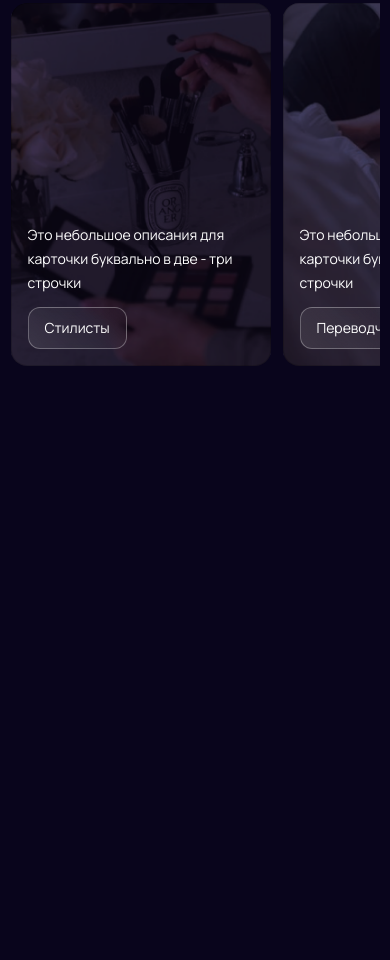
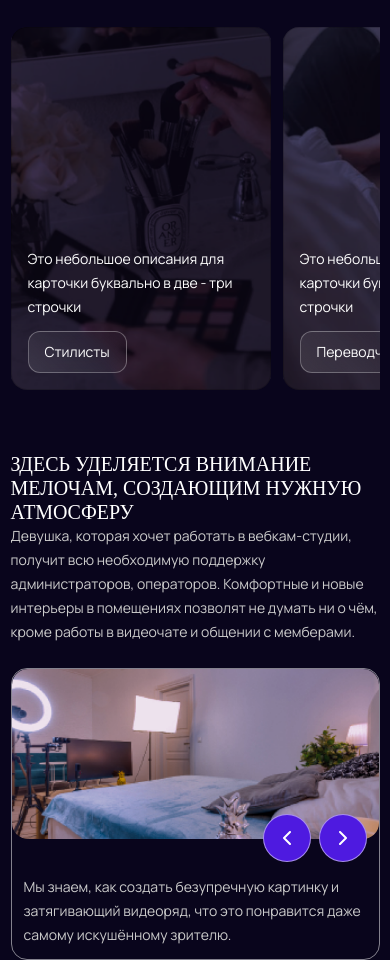
Before and after one commit to alchemycat/Stellar-Landing, a website: page src/index.html in a window 390 px wide. Shown: the part 965-1925 px from the top of the page. Before the commit the page ends 1333 px from the top, so only its background shows below. Drawn offline with nearby package versions, Linux system fonts and the light colour scheme; files that its build step writes are made by us from their sources; files whose address does not match are found by name; a web font is replaced by a local one.

Commit message:
добавил еще одну секцию со слайдеров + адаптив

```diff
--- a/gulp/version.json
+++ b/gulp/version.json
@@ -1,3 +1,3 @@
 {
-    "main": "20230729174928"
+    "main": "20230729201119"
 }
--- /dev/null
+++ b/src/html/atmo.html
@@ -0,0 +1,51 @@
+<section class="atmo">
+    <div class="container">
+        <div class="atmo__wrapper">
+            <div class="row flex-column flex-md-row justify-content-between">
+                <div class="col-12 col-md-5 col-lg-5">
+                    <h2 class="atmo__header text__h2">
+                        Здесь уделяется внимание мелочам, создающим нужную атмосферу
+                    </h2>
+                </div>
+                <div class="col-12 col-md-6">
+                    <p class="atmo__subheader text__subheader">
+                        Девушка, которая хочет работать в вебкам-студии, получит всю необходимую поддержку администраторов, операторов. Комфортные и новые интерьеры в помещениях позволят не думать ни о чём, кроме работы в видеочате и общении с мемберами.
+                    </p>
+                </div>
+
+            </div>
+        </div>
+        <div class="atmo__content">
+            <div class="atmo__slider swiper">
+                <div class="swiper-wrapper">
+                    <div class="atmo__slide swiper-slide">
+                        <div class="atmo__img">
+                            <img src="@img/slide-1.png" alt="slide">
+                        </div>
+                        <p class="atmo__desc">Мы знаем, как создать безупречную картинку и затягивающий видеоряд, что это понравится даже самому искушённому зрителю.</p>
+                    </div>
+                    <div class="atmo__slide swiper-slide">
+                        <div class="atmo__img">
+                            <img src="@img/slide-1.png" alt="slide">
+                        </div>
+                        <p class="atmo__desc">Мы знаем, как создать безупречную картинку и затягивающий видеоряд, что это понравится даже самому искушённому зрителю.</p>
+                    </div>
+                </div>
+                <div class="atmo__navigation swiper-navigation">
+                    <div class="atmo__arrow atmo__arrow-next">
+                        <svg width="8" height="14" viewBox="0 0 8 14" fill="none" xmlns="http://www.w3.org/2000/svg">
+                            <path d="M7 13.0007L1 7.00073L7 1.00073" stroke="white" stroke-width="2" stroke-linecap="round" stroke-linejoin="round"/>
+                        </svg>
+
+                    </div>
+                    <div class="atmo__arrow atmo__arrow-prev">
+                        <svg width="8" height="14" viewBox="0 0 8 14" fill="none" xmlns="http://www.w3.org/2000/svg">
+                            <path d="M1 1.00073L7 7.00073L1 13.0007" stroke="white" stroke-width="2" stroke-linecap="round" stroke-linejoin="round"/>
+                        </svg>
+
+                    </div>
+                </div>
+            </div>
+        </div>
+    </div>
+</section>
--- a/src/index.html
+++ b/src/index.html
@@ -8,6 +8,7 @@
 			<main class="content">
 				@@include('html/intro.html', {})
 				@@include('html/about.html', {})
+				@@include('html/atmo.html', {})
 			</main>
 			@@include('html/footer.html', {})
 		</div>
--- a/src/js/app.js
+++ b/src/js/app.js
@@ -1,9 +1,7 @@
 import * as flsFunctions from "./modules/functions.js";
-import slider from "./modules/slider.js";
 
 document.addEventListener("DOMContentLoaded", () => {
 	flsFunctions.isWebp();
-	slider();
 
 	const burger = document.querySelector(".burger");
 
@@ -23,4 +21,40 @@ document.addEventListener("DOMContentLoaded", () => {
 			burger.classList.remove("active");
 		}
 	}
+
+
+	const slider = () => {
+		new Swiper(".mySwiper", {
+            slidesPerView: 4,
+            loop: true,
+            spaceBetween: 16,
+            breakpoints: {
+              320: {
+                slidesPerView: 'auto',
+                spaceBetween: 12,
+              },
+              575: {
+                slidesPerView: 2,
+                spaceBetween: 12,
+              },
+              768: {
+                slidesPerView: 'auto',
+                spaceBetween: 12,
+              },
+              992: {
+                slidesPerView: 4,
+                spaceBetween: 16,
+              }
+            },
+        });
+
+		new Swiper(".atmo__slider", {
+			navigation: {
+				nextEl: ".atmo__arrow-next",
+				prevEl: ".atmo__arrow-prev",
+			  },
+		});
+	}
+
+	slider();
 });
--- a/src/js/modules/slider.js
+++ /dev/null
@@ -1,27 +0,0 @@
-export default function slider() {
-	try {
-        new Swiper(".mySwiper", {
-            slidesPerView: 4,
-            loop: true,
-            spaceBetween: 16,
-            breakpoints: {
-              320: {
-                slidesPerView: 'auto',
-                spaceBetween: 12,
-              },
-              575: {
-                slidesPerView: 2,
-                spaceBetween: 12,
-              },
-              768: {
-                slidesPerView: 'auto',
-                spaceBetween: 12,
-              },
-              992: {
-                slidesPerView: 4,
-                spaceBetween: 16,
-              }
-            },
-        });
-	} catch {}
-}
--- a/src/scss/components/_about.scss
+++ b/src/scss/components/_about.scss
@@ -5,6 +5,7 @@
     }
     &__subheader {
         color: var(--subheader-color);
+        text-transform: uppercase;
     }
     &__cards {
         margin-top: var(--content-offset-y);
--- /dev/null
+++ b/src/scss/components/_atmo.scss
@@ -0,0 +1,125 @@
+.atmo {
+    padding-top: var(--section-offset-y);
+    &__content {
+        margin-top: var(--content-offset-y);
+    }
+    &__header {
+        font-family: var(--font-secondary);
+        text-transform: uppercase;
+    }
+    &__subheader {
+        color: var(--subheader-color);
+    }
+    &__slider {
+        border: 1px solid rgba(255,255,255,0.5);
+        border-radius: var(--border-radius-16);
+    }
+    &__img {
+        padding: var(--padding-40);
+        width: 100%;
+        img {
+            width: 100%;
+            height: 580px;
+            object-fit: cover;
+            border-radius: 16px;
+
+        }
+    }
+    &__desc {
+        margin: var(--margin-40);
+        max-width: 632px;
+        color: var(--subheader-color);
+        font-size: var(--fz-18);
+        line-height: var(--lh-24);
+        font-weight: 400;
+    }
+    &__slider {
+        position: relative;
+    }
+
+    &__navigation {
+        position: absolute;
+        display: flex;
+        gap: 8px;
+        top: 660px;
+        right: 40px;
+        z-index: 10;
+    }
+
+    &__arrow {
+        border-radius: 50%;
+        width: 52px;
+        height: 52px;
+        display: flex;
+        align-items: center;
+        justify-content: center;
+        background: var(--button-color);
+        border: 1px solid rgba(255,255,255,0.5);
+    }
+}
+
+@media (max-width: 1199px) {
+    .atmo {
+        &__img {
+            padding: 20px;
+            img {
+                height: 460px;
+            }
+        }
+        &__navigation {
+            top: 500px;
+        }
+    }
+}
+
+@media (max-width: 991px) {
+    .atmo {
+        &__img {
+            padding: 0px;
+            img {
+                height: 400px;
+            }
+        }
+        &__navigation {
+            top: 375px;
+        }
+    }
+}
+
+@media (max-width: 767px) {
+    .atmo {
+        &__img {
+            img {
+                height: 285px;
+            }
+        }
+        &__navigation {
+            top: 260px;
+        }
+    }
+}
+
+@media (max-width: 575px) {
+    .atmo {
+        &__img {
+            img {
+                height: 170px;
+            }
+        }
+
+        &__navigation {
+            top: 145px;
+            right: 12px;
+        }
+
+        &__arrow {
+            width: 48px;
+            height: 48px;
+        }
+
+        &__desc {
+            margin: 12px;
+            margin-top: 36px;
+        }
+    }
+}
--- a/src/scss/style.scss
+++ b/src/scss/style.scss
@@ -26,6 +26,8 @@
     --border-radius-40: 40px;
     --padding-16: 16px;
     --padding-20: 20px;
+    --padding-40: 40px;
+    --margin-40: 40px;
     --mt-12: 12px;
 }
 
@@ -108,7 +110,7 @@ body {
   &.active {
     top: 0px;
     left: 0px;
-    opacity: 0.1;
+    opacity: 0.4;
     z-index: 1;
   }
 
@@ -136,6 +138,7 @@ body {
 @import "./components/header";
 @import "./components/intro";
 @import "./components/about";
+@import "./components/atmo";
 
 .button {
   position: relative;
@@ -253,7 +256,7 @@ $height: 94px;
   }
 }
 
-.swiper-slide {
+.about-slide {
   width: 288px;
   height: 404px;
 }
@@ -276,7 +279,7 @@ $height: 94px;
       // --text-color: #fff;
       // --header-color: #E8E8E8;
       // --subheader-color: #CBCBCB;
-      // --section-offset-y: 200px;
+      --section-offset-y: 60px;
       --content-offset-y: 24px;
       // --item-offset-y: 16px;
       // --fz-14: 14px;
@@ -308,7 +311,7 @@ $height: 94px;
     }
   }
 
-  .swiper-slide {
+  .about-slide {
     width: 260px;
     height: 365px;
   }
```
Also changed, not shown: src/html/about.html (+6 -6 lines), dist/css/style.css, dist/img/arrow-left.svg (added), dist/img/arrow-right.svg (added), dist/img/slide-1.png (added), dist/index.html, dist/js/app.min.js, src/img/arrow-left.svg (added), src/img/arrow-right.svg (added), src/img/slide-1.png (added).
